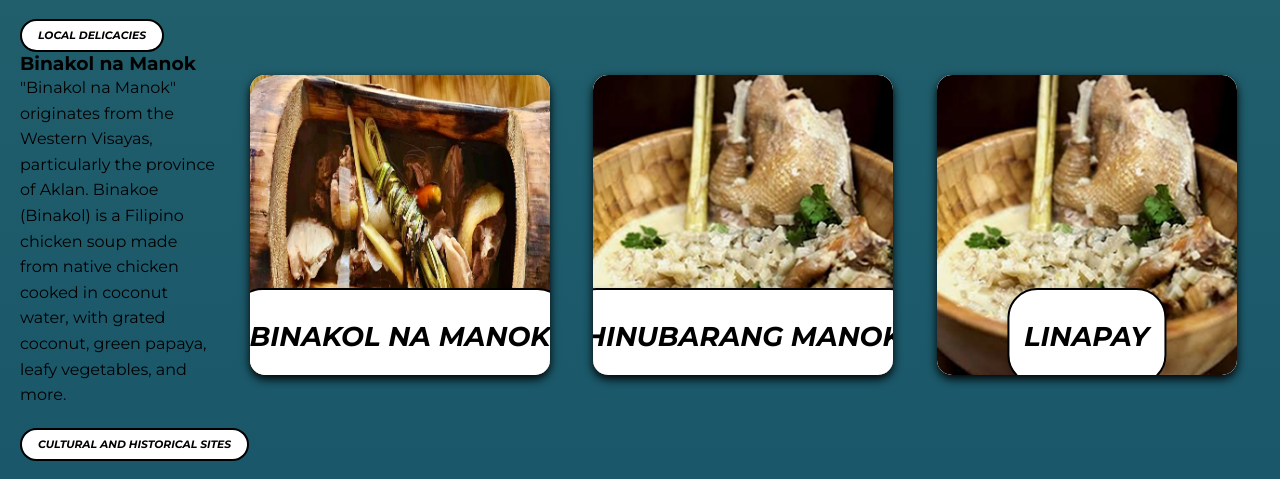
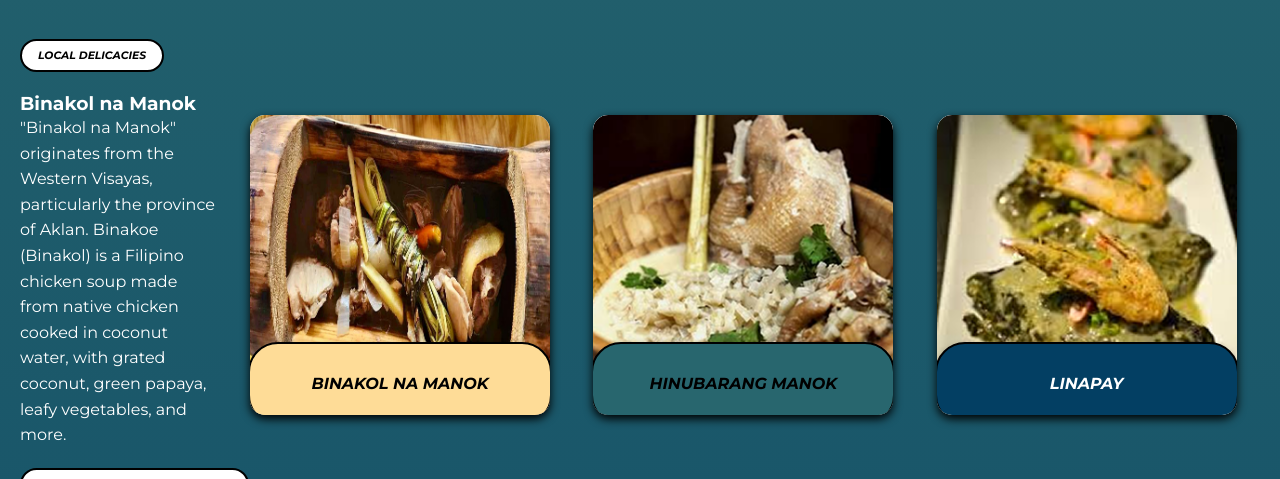
Before and after one commit to BuwieSit/Municipality_of_Ibajay_Website, a PHP site: page /Services_page/tourism.html in a window 1280 px wide. Shown: the part 461-940 px from the top of the page. Run offline with PHP 8.4, Linux system fonts and the light colour scheme.

```diff
--- a/Services_page/tourism.css
+++ b/Services_page/tourism.css
@@ -86,6 +86,7 @@ body {
   flex: 1;
   min-width: 150px;
   max-width: 200px;
+  color: white;
 }
 
 .left-text p {
@@ -93,6 +94,8 @@ body {
   font-size: 1rem;
   line-height: 1.6;
   margin: 0;
+
+
 }
 
 
@@ -153,13 +156,14 @@ body {
   bottom: -10px;
   left: 50%;
   transform: translateX(-50%);
-  background-color: white;
+
   border: 2px solid black;
   border-radius: 30px;
   padding: 30px 15px;
-  width: auto;
+  min-width: 270px;
+  max-width: 270px ;
   text-align: center;
-  font-size: 1.7rem;
+  font-size: 1rem;
   font-style: italic;
   text-transform: uppercase;
   z-index: 2;
@@ -196,10 +200,29 @@ body {
   margin-left: -40px;
   margin-right: -40px;
   background-color: transparent;
+
+}
+.highlight-box.left {
+  min-width: 250px;
+  max-width: 500px;
+  z-index: 1;
+  margin-left: 5px;
+  margin-right: 10px;
   box-shadow: none;
+  text-align: left;
+  box-shadow: 0px 5px 5px rgba(0, 0 , 0 , 1);
+}
+.highlight-box.right {
+  min-width: 250px;
+  max-width: 500px;
+  z-index: 1;
+  margin-left: 10px;
+  margin-right: 5px;
+  box-shadow: 0px 5px 5px rgba(0, 0 , 0 , 1);
+  text-align: right;
 }
 
-.highlight-box.center {
+.highlight-box.center:hover {
   width: 650px;
   transform: scale(1.1);
   z-index: 2;
@@ -350,13 +373,31 @@ body {
   bottom: 0px;
   left: 50%;
   transform: translateX(-50%);
-  background-color: white;
   border: 2px solid black;
   border-radius: 20px;
   padding: 20px 20px;
-  font-size: 1.6rem;
+  text-align: center;
+  font-size: 1rem;
   font-style: italic;
   text-transform: uppercase;
-  white-space: nowrap;
+  width:255px;
+  min-height: fit-content;
   box-shadow: 0 4px 8px rgba(0, 0, 0, 1);
 }
+.yel{
+  background-color: #fedc97;
+  color: black;
+
+}
+.drkB{
+
+  background: var(--darkBlue);
+  color: white;
+
+}
+.blG{
+
+  background: var(--blueGreen);
+  color: black;
+
+}
--- a/Services_page/tourism.html
+++ b/Services_page/tourism.html
@@ -41,8 +41,8 @@
 </div>
 
 <div class="container">
-  <h6 class="oval">Local Delicacies</h6>
-  <h3>Binakol na Manok</h3>
+  <h6 class="oval" style="margin:20px 20px 20px 0px">Local Delicacies</h6>
+  <h3 class="left-text">Binakol na Manok</h3>
 
 
   <div class="content-wrapper">
@@ -60,15 +60,15 @@
     <div class="image-row">
         <div class="box">
             <img src="../z-resources/Tourism/Food/food2.png" alt="Binakol">
-            <h1 class="title-oval">Binakol na Manok</h1>
+            <h1 class="title-oval yel">Binakol na Manok</h1>
         </div>
         <div class="box">
             <img src="../z-resources/Tourism/Food/food.png" alt="Binakol">
-            <h1 class="title-oval">Hinubarang Manok</h1>
+            <h1 class="title-oval blG">Hinubarang Manok</h1>
         </div>
         <div class="box">
-            <img src="../z-resources/Tourism/Food/food.png" alt="Binakol">
-            <h1 class="title-oval">Linapay</h1>
+            <img src="../z-resources/Tourism/Food/food1.png" alt="Binakol">
+            <h1 class="title-oval drkB">Linapay</h1>
         </div>
     </div>
 
@@ -81,7 +81,7 @@
 <div class="container highlight-layout">
 
 
-  <div class="highlight-box left">
+  <div class="highlight-box left drkB">
     <strong>St. Peter the Apostle Parish (Ibajay Church)</strong>
     <p>A Spanish-era church built in the 1800s. Its structure and design reflect the rich Catholic heritage of the town.</p>
   </div>
@@ -90,7 +90,7 @@
     <img src="../z-resources/Tourism/Place/church.png" alt="Tourism Highlight">
   </div>
 
-  <div class="highlight-box right">
+  <div class="highlight-box right yel">
     <ul>
       <li>St. Peter the Apostle Parish</li>
       <li>Ati-Atihan Festival</li>
@@ -126,27 +126,27 @@
 <div class="tourism-wrapper otherbg">
   <div class="tourism-box">
     <img src="../z-resources/Tourism/Scenic View 2/view1.png" alt="Binakol">
-    <h1 class="tourism-title">Katunggan lt Ibajay</h1>
+    <h1 class="tourism-title yel">Katunggan lt Ibajay</h1>
   </div>
 
   <div class="tourism-box">
     <img src="../z-resources/Tourism/Scenic View 2/view2.png" alt="Binakol">
-    <h1 class="tourism-title">Mount Balinsayaw</h1>
+    <h1 class="tourism-title drkB">Mount Balinsayaw</h1>
   </div>
 
   <div class="tourism-box">
     <img src="../z-resources/Tourism/Scenic View 2/view3.png" alt="Binakol">
-    <h1 class="tourism-title">Jawill Beach</h1>
+    <h1 class="tourism-title blG">Jawill Beach</h1>
   </div>
 
   <div class="tourism-box">
     <img src="../z-resources/Tourism/Scenic View 2/view4.png" alt="Binakol">
-    <h1 class="tourism-title">Jawill Falls</h1>
+    <h1 class="tourism-title drkB">Jawill Falls</h1>
   </div>
 
   <div class="tourism-box">
     <img src="../z-resources/Tourism/Scenic View 2/view.png" alt="Binakol">
-    <h1 class="tourism-title">Nawidwid Falls</h1>
+    <h1 class="tourism-title yel">Nawidwid Falls</h1>
   </div>
 </div>
 
```
